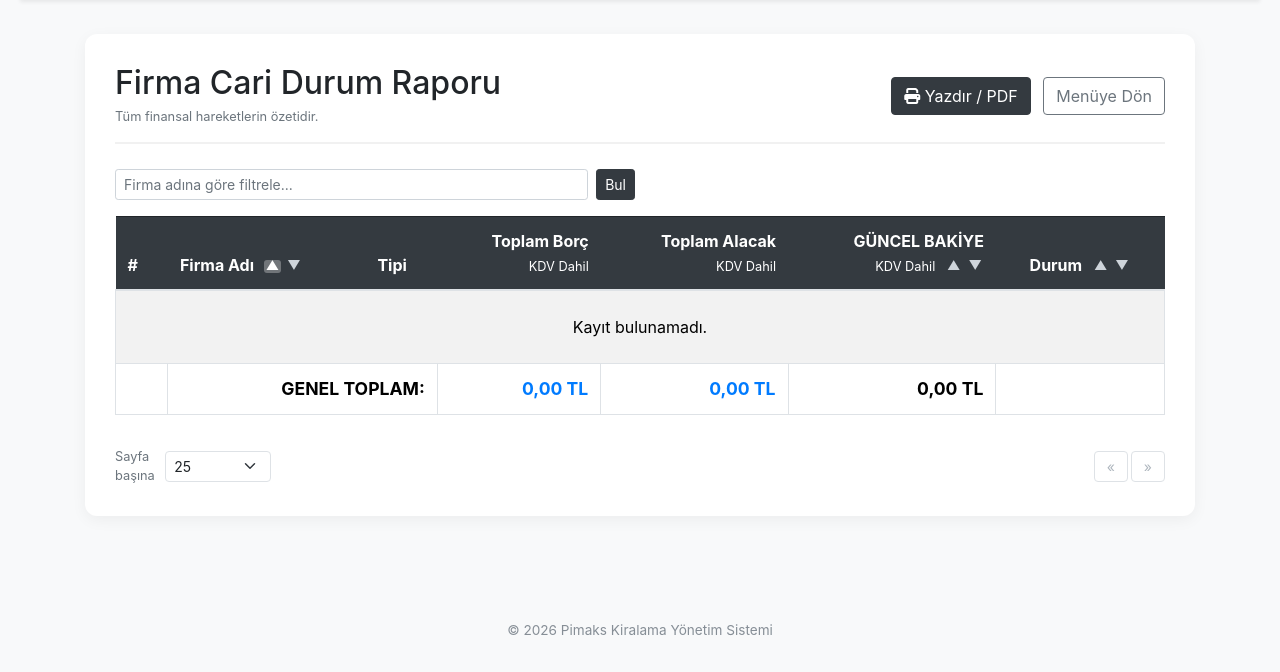
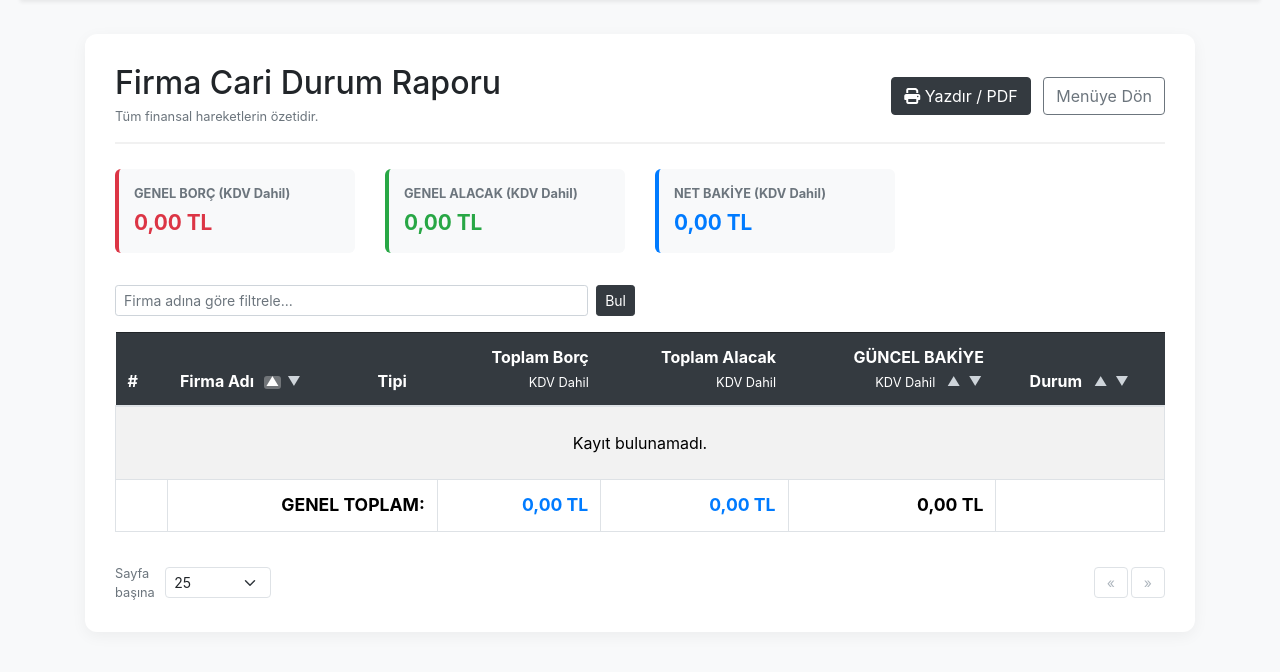
Before and after one commit to pimaksinsaat-cmyk/kiralama_projesi_v4, a Flask app: page /cari/cari-durum-raporu in a window 1280 px wide. Shown: the part 120-792 px from the top of the page. Before the commit the page ends 756 px from the top, so only its background shows below. Run offline with Flask 3, Linux system fonts and the light colour scheme; the visitor is signed in with stand-in values (Sample User, id 1); data comes from the database, SQL or seed files in the repository; data that the repository does not hold is empty; parts of the project's set-up code (start-up, migrations or seed data) failed here and were passed over; some libraries are stand-ins or nearby versions.

Commit message:
UX: Cari durum raporunda genel toplam özeti üste eklendi
- Şık bilgi kutuları sayfanın üstünde gösterilir
- Genel Borç, Alacak ve Net Bakiye hemen görülür
- Kullanıcı en alt sayfaya gitmek zorunda değil
- Renkli kodlamalarla borç (kırmızı), alacak (yeşil), bakiye (mavi) ayrılmış

Co-Authored-By: Claude Sonnet 4.6 <noreply@anthropic.com>

```diff
--- a/app/templates/cari/cari_durum_raporu.html
+++ b/app/templates/cari/cari_durum_raporu.html
@@ -88,6 +88,36 @@
             <a href="{{ url_for('cari.finans_menu') }}" class="btn btn-outline-secondary">
                 Menüye Dön
             </a>
+        </div>
+    </div>
+
+    <!-- GENEL TOPLAM ÖZETİ -->
+    <div class="row mb-4 no-print">
+        <div class="col-md-3 mb-2">
+            <div style="background: #f8f9fa; border-left: 4px solid #dc3545; padding: 15px; border-radius: 6px;">
+                <small class="text-muted fw-bold d-block mb-1">GENEL BORÇ (KDV Dahil)</small>
+                <span style="font-size: 1.3rem; font-weight: 700; color: #dc3545;">{{ "{:,.2f}".format(genel_toplam.borc_kdvli).replace(',', 'X').replace('.', ',').replace('X', '.') }} TL</span>
+            </div>
+        </div>
+        <div class="col-md-3 mb-2">
+            <div style="background: #f8f9fa; border-left: 4px solid #28a745; padding: 15px; border-radius: 6px;">
+                <small class="text-muted fw-bold d-block mb-1">GENEL ALACAK (KDV Dahil)</small>
+                <span style="font-size: 1.3rem; font-weight: 700; color: #28a745;">{{ "{:,.2f}".format(genel_toplam.alacak_kdvli).replace(',', 'X').replace('.', ',').replace('X', '.') }} TL</span>
+            </div>
+        </div>
+        <div class="col-md-3 mb-2">
+            <div style="background: #f8f9fa; border-left: 4px solid #007bff; padding: 15px; border-radius: 6px;">
+                <small class="text-muted fw-bold d-block mb-1">NET BAKİYE (KDV Dahil)</small>
+                <span style="font-size: 1.3rem; font-weight: 700; color: #007bff;">
+                    {% if genel_toplam.bakiye_kdvli > 0 %}
+                        +{{ "{:,.2f}".format(genel_toplam.bakiye_kdvli).replace(',', 'X').replace('.', ',').replace('X', '.') }} TL
+                    {% elif genel_toplam.bakiye_kdvli < 0 %}
+                        {{ "{:,.2f}".format(genel_toplam.bakiye_kdvli).replace(',', 'X').replace('.', ',').replace('X', '.') }} TL
+                    {% else %}
+                        0,00 TL
+                    {% endif %}
+                </span>
+            </div>
         </div>
     </div>
 
```
